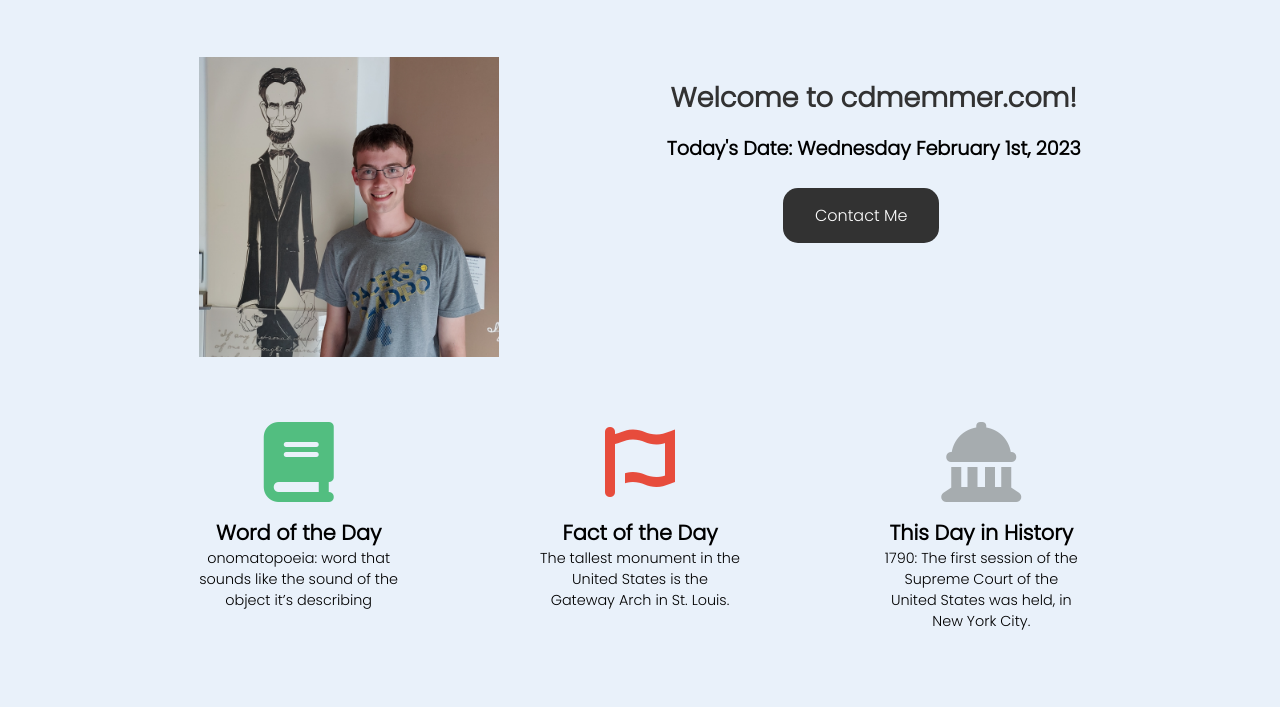
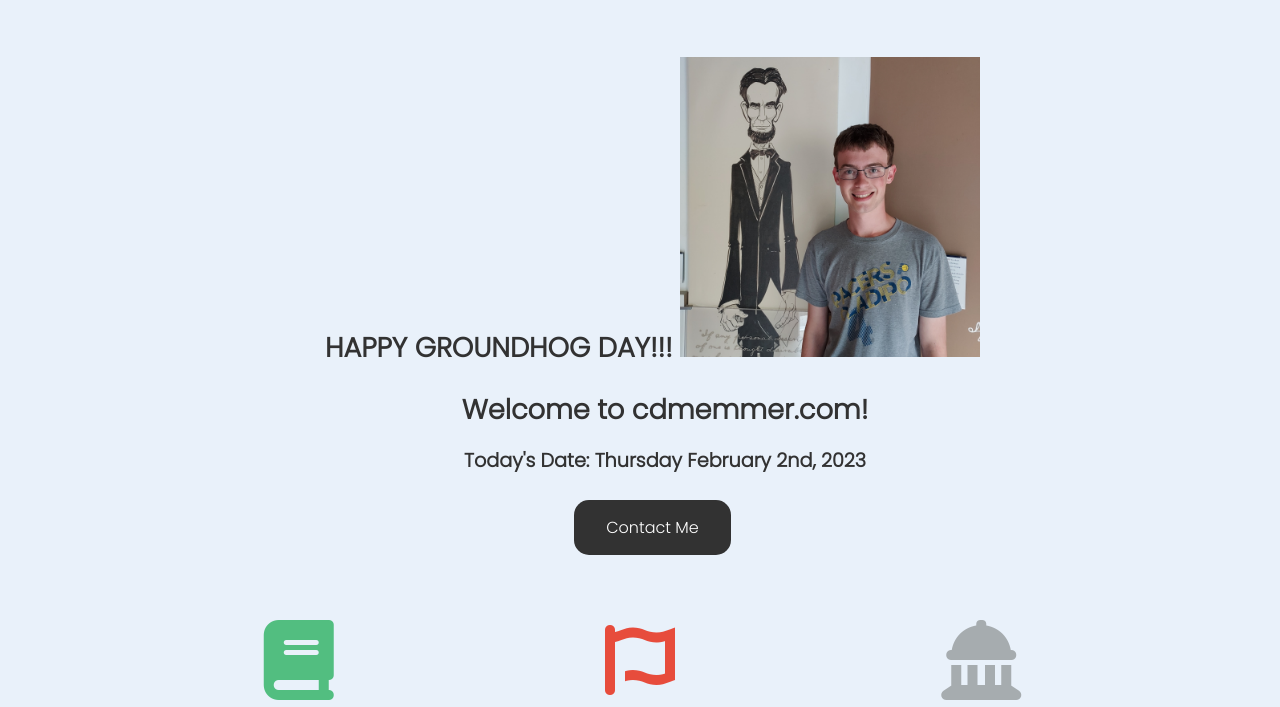
Before and after one commit to cdmemmer/chrismemmer, a plain HTML site: page index.html in a window 1280 px wide. Shown: the part 93-800 px from the top of the page. Drawn offline with Linux system fonts and the light colour scheme.

Commit message:
Update index.html

```diff
--- a/index.html
+++ b/index.html
@@ -39,10 +39,11 @@
         </nav>
 
         <div class="top">
+            <h1>HAPPY GROUNDHOG DAY!!!</hi>
             <img src="/Images/me.jpg" alt="Chris Memmer">
             <div class="info">
                 <h1>Welcome to cdmemmer.com!</h1>
-                <h2>Today's Date: Wednesday February 1st, 2023</h2>
+                <h2>Today's Date: Thursday February 2nd, 2023</h2>
                 <a href="/Contact/contact.html"><button type="button">Contact Me</button></a>
             </div>
         </div>
@@ -52,17 +53,18 @@
             <div class="word">
                 <i class="fa-solid fa-book fa-5x" id="word"></i>
                 <h3>Word of the Day</h3>
-                <p>onomatopoeia: word that sounds like the sound of the object it’s describing</p>
+                <p>Groundhog: also known as a woodchuck, the groundhog is a rodent of the family Sciuridae, belonging to the group of large ground squirrels known as marmots. The groundhog is a lowland creature of North America; it is found through much of the Eastern United States, across Canada and into Alaska.</p>
             </div>
             <div class="fact">
                 <i class="fa-solid fa-font-awesome fa-5x" id="fact"></i>
                 <h3>Fact of the Day</h3>
-                <p>The tallest monument in the United States is the Gateway Arch in St. Louis.</p>
+                <p>First established by Germans in America in 1887, Groundhog Day was actually inspired by Europe's Candlemas Day, during which clergymen would bless the candles they needed for the cold season. If the candles brought a sunny day, there would be six more weeks of winter</p>
             </div>
             <div class="history">
                 <i class="fa-solid fa-landmark-dome fa-5x" id="history"></i>
                 <h3>This Day in History</h3>
-                <p>1790: The first session of the Supreme Court of the United States was held, in New York City.</p>
+                <p>1887: The first Groundhog Day was held, in Punxsutawney, Pennsylvania.
+</p>
             </div>
         </div>
 
```
